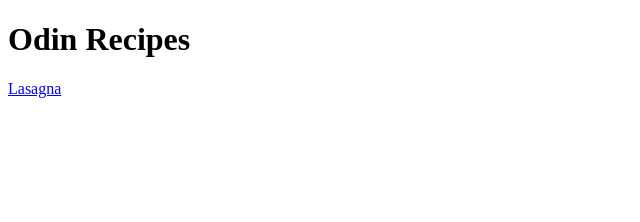
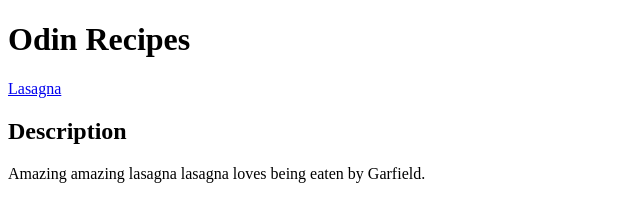
Before and after one commit to Tylar-Michael97/odin-recipes, a plain HTML site: page index.html in a window 1280 px wide. Shown: the whole page, without its empty margins (0-640 px from the left). Drawn offline with Linux system fonts and the light colour scheme.

Commit message:
added descritption under lasagna image.

```diff
--- a/index.html
+++ b/index.html
@@ -7,5 +7,7 @@
   <body>
     <h1>Odin Recipes</h1>
     <a href="recipes/lasagna.html">Lasagna</a>
+    <h2>Description</h2>
+    <p>Amazing amazing lasagna lasagna loves being eaten by Garfield.</p>
   </body>
 </html>
```
